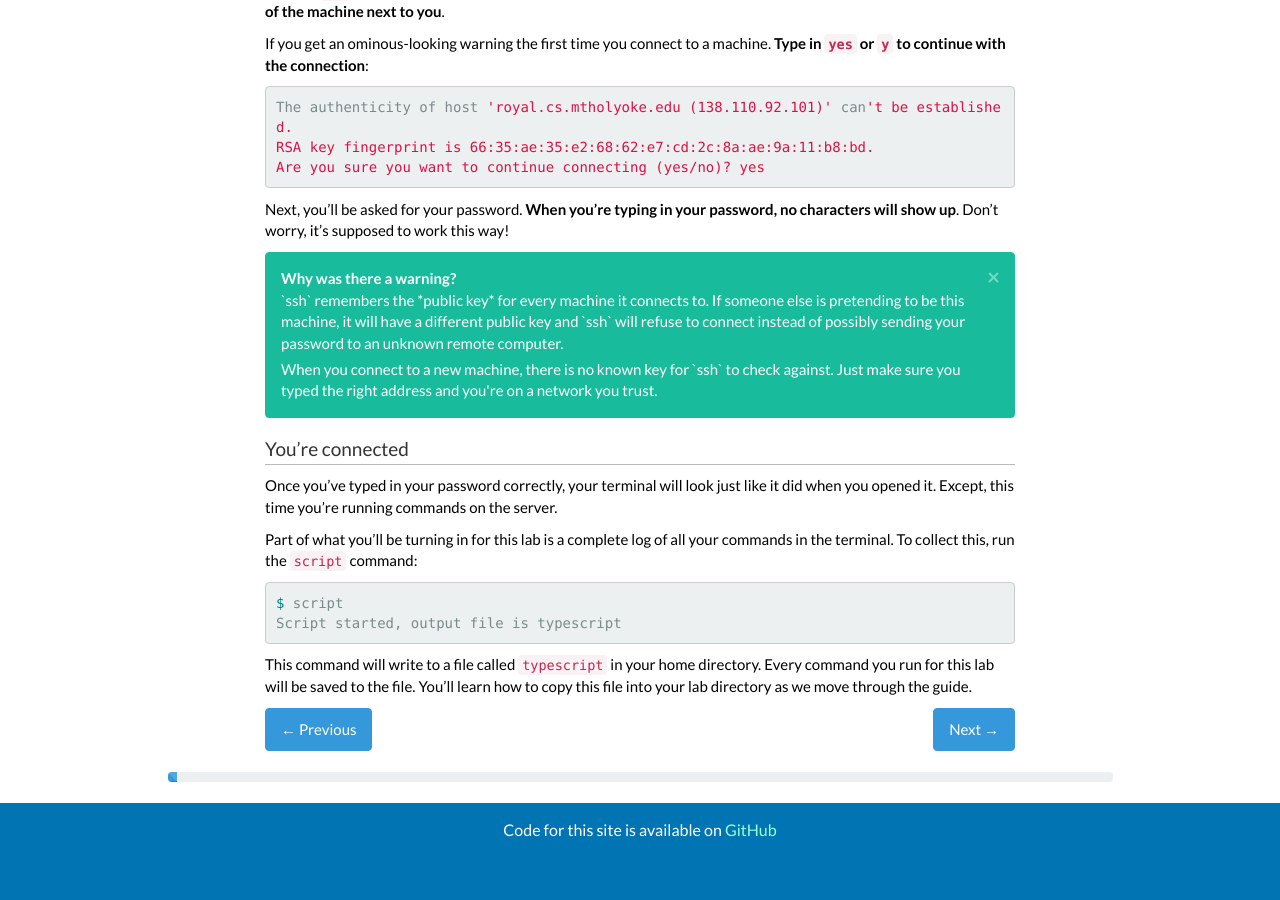
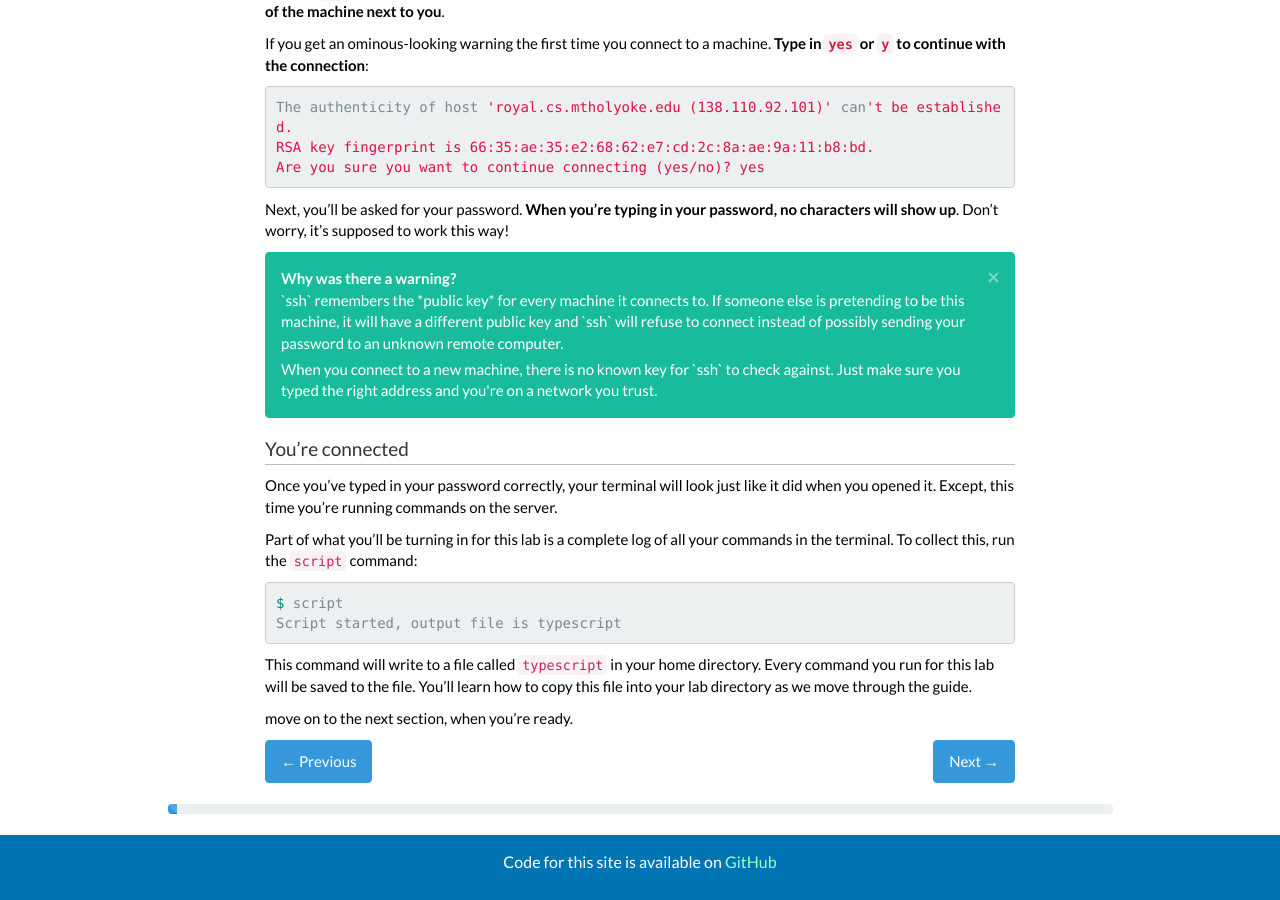
Before and after one commit to jlkarlen/itsterminal-gh-pages, a Jekyll site: the page built from step0.md, in a window 1280 px wide and 900 px high, scrolled down 589 px. Built offline with Jekyll 4.4.1, drawn with Linux system fonts in a browser that asks for light colours; nearby versions of some CDN libraries; Markdown is read by kramdown in place of the engine named in the settings; before the commit the page ends 1458 px from its top, so only the background shows below that.

Commit message:
Update step0.md

```diff
--- a/step0.md
+++ b/step0.md
@@ -59,3 +59,5 @@ Script started, output file is typescript
 {% endhighlight %}
 
 This command will write to a file called `typescript` in your home directory. Every command you run for this lab will be saved to the file. You'll learn how to copy this file into your lab directory as we move through the guide.
+
+move on to the next section, when you're ready.
```
